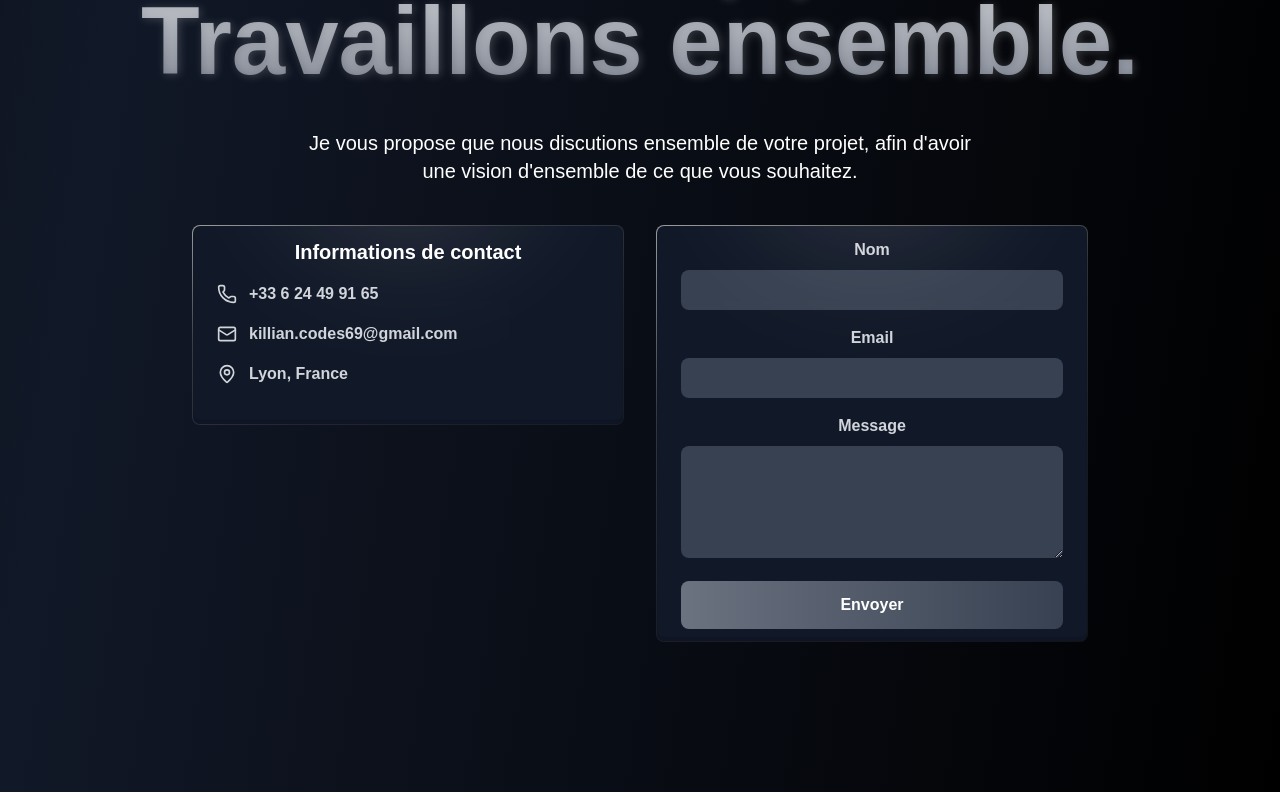
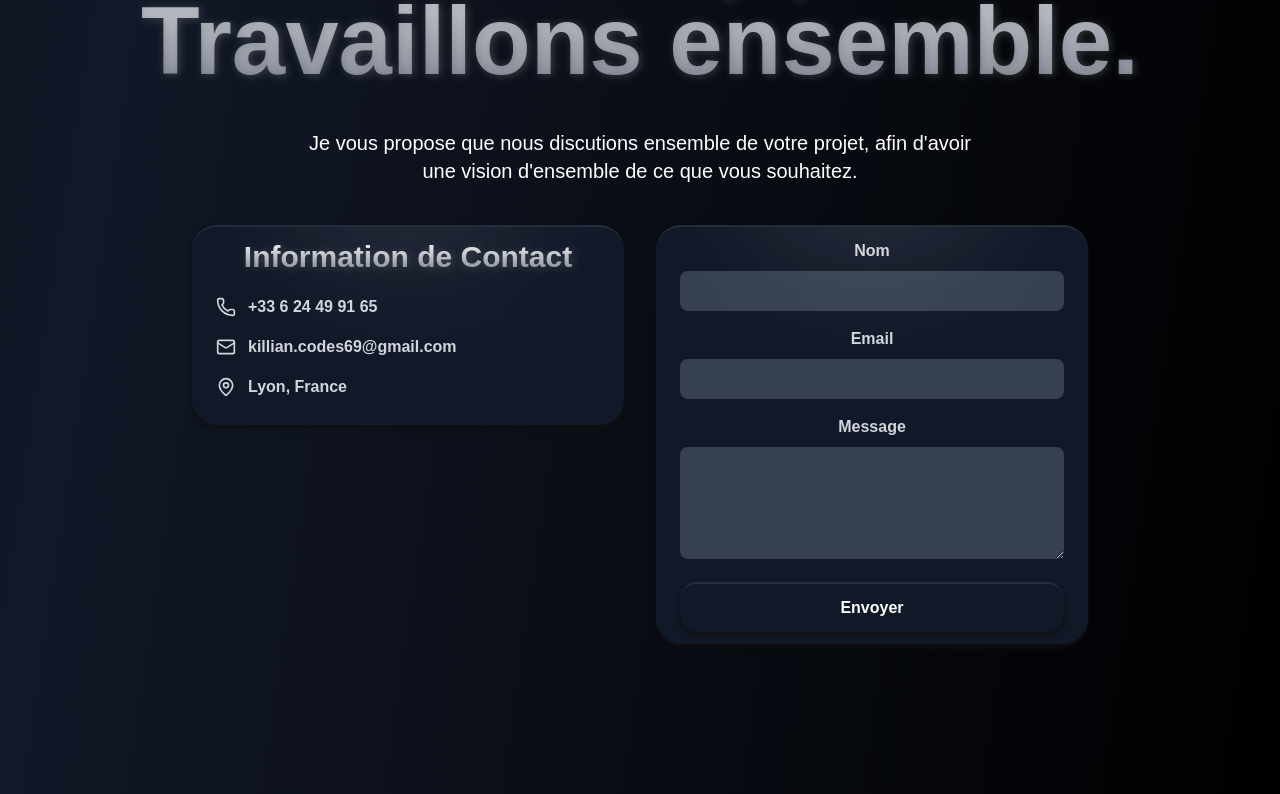
Before and after one commit to 69killian/portfolio-killian-codes-v2, a Next.js app: page / in a window 1280 px wide. Shown: the part 7828-8622 px from the top of the page. Built offline with nearby package versions, Linux system fonts and the light colour scheme; a web font is replaced by a local one.

Commit message:
Contact Page

```diff
--- a/src/app/components/Contact.tsx
+++ b/src/app/components/Contact.tsx
@@ -4,12 +4,6 @@ import { Phone, Mail, MapPin } from 'lucide-react';
 import SectionButton from "./SectionButton";
 
 export default function Contact() {
-  const dynamicStyle = {
-    "--background": "17 24 39", // Couleur de fond dynamique
-    "--highlight": "156 156 156", // Couleur de surbrillance dynamique
-    "--bg-color": "linear-gradient(rgb(var(--background)), rgb(var(--background)))", // Gradient de fond
-    "--border-color": `linear-gradient(160deg, rgb(var(--highlight)) 0%, rgb(var(--highlight) / 0.3) 33.33%, rgb(var(--highlight) / 0.14) 66.67%, rgb(var(--highlight) / 0.1) 100%)`, // Gradient de bord
-  } as React.CSSProperties;
 
   return (
     <>
@@ -27,10 +21,8 @@ export default function Contact() {
 
         <div className="max-w-4xl mx-auto grid md:grid-cols-2 gap-8">
         <div
-            style={dynamicStyle}
-            className="relative px-6 py-3 rounded-lg border border-transparent text-center text-white font-semibold
-            [background:padding-box_var(--bg-color),border-box_var(--border-color)]
-            shadow-[inset_0px_-4px_1px_0px_rgba(8,12,23,0.2)] overflow-hidden h-[200px]"
+            className="relative px-6 py-3 rounded-[25px] border-t-2 border-gray-300/10 text-center text-white font-semibold
+            bg-gray-900 overflow-hidden shadow-md shadow-[#101010] p-1 h-[200px]"
             >
             <div
                 className="absolute top-[-200px] left-1/2 transform -translate-x-1/2 w-[200px] h-[200px] bg-white opacity-20 rounded-full"
@@ -39,7 +31,9 @@ export default function Contact() {
                 filter: "blur(80px)",
                 }}
             ></div>
-            <h2 className="text-xl font-semibold mb-4">Informations de contact</h2>
+            <h3 className="relative text-2xl sm:text-2xl md:text-4xl lg:text-3xl font-bold bg-gradient-to-b from-white to-gray-500 text-transparent bg-clip-text font-rethink text-shadow z-10 overflow-hidden mb-5">
+                    Information de Contact
+            </h3>
             <div className="space-y-4">
                 <a href="tel:+33600000000" className="flex items-center text-gray-300 hover:text-white">
                 <Phone className="w-5 h-5 mr-3" />
@@ -56,11 +50,10 @@ export default function Contact() {
             </div>
         </div>
 
+
         <form
-            style={dynamicStyle}
-            className="relative px-6 py-3 rounded-lg border border-transparent text-center text-white font-semibold
-            [background:padding-box_var(--bg-color),border-box_var(--border-color)]
-            shadow-[inset_0px_-4px_1px_0px_rgba(8,12,23,0.2)] overflow-hidden"
+            className="relative px-6 py-3 rounded-[25px] border-t-2 border-gray-300/10 text-center text-white font-semibold
+            bg-gray-900 overflow-hidden shadow-md shadow-[#101010] p-1"
             >
             <div
                 className="absolute top-[-200px] left-1/2 transform -translate-x-1/2 w-[200px] h-[200px] bg-white opacity-20 rounded-full"
@@ -90,7 +83,9 @@ export default function Contact() {
                 className="w-full px-4 py-2 bg-gray-700 rounded-lg focus:outline-none focus:ring-2 focus:ring-gray-400"
                 ></textarea>
             </div>
-            <button className="w-full py-3 bg-gradient-to-r from-gray-500 to-gray-700 hover:from-gray-600 hover:to-gray-800 rounded-lg transition-colors">
+            <button
+                className="relative z-10 block w-full py-3 px-6 bg-gray-700 hover:bg-gray-800 text-center transition-colors duration-300 bg-gray-900 rounded-[17px] p-1 shadow-md shadow-[#101010] border-t-2 border-gray-300/10"
+            >
                 Envoyer
             </button>
         </form>
--- a/src/app/index.css
+++ b/src/app/index.css
@@ -45,7 +45,6 @@
 .animate-marquee-reversed {
   animation: marquee-reversed 30s linear infinite;
 }
-
 
 
 
```
Also changed, not shown: src/app/components/Footer.tsx (added). Lines whose indentation alone changed are shown as unchanged.
